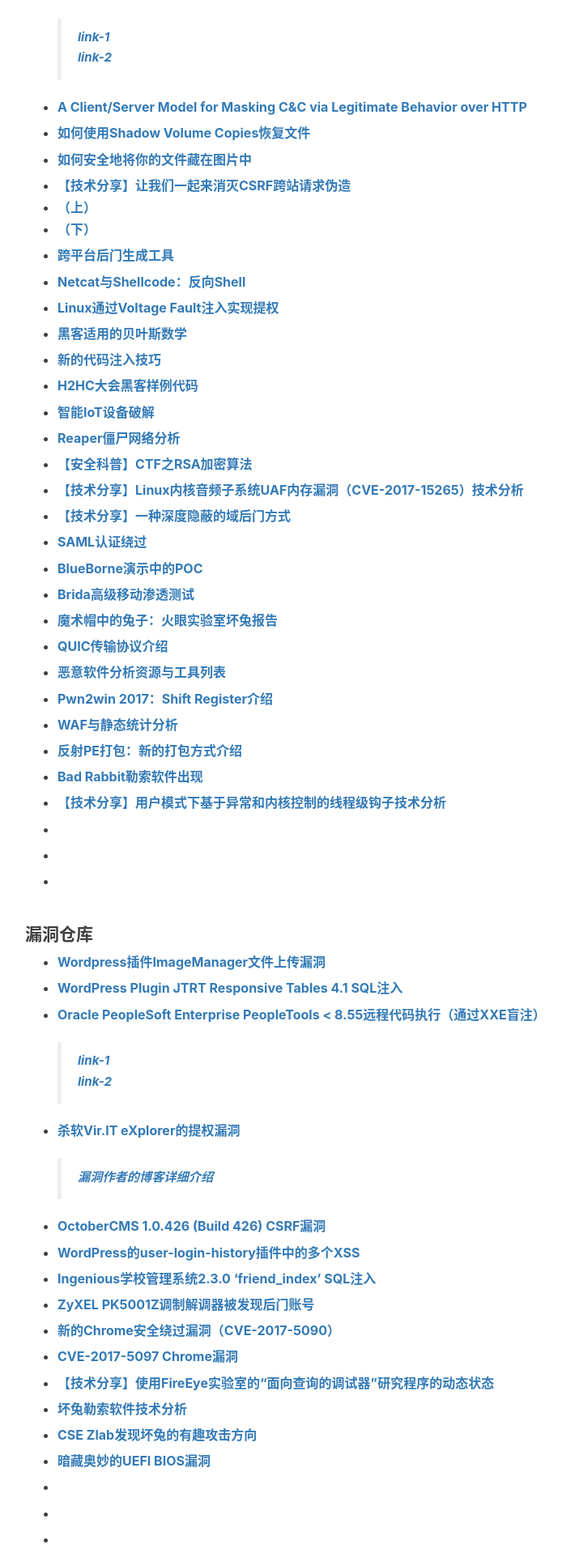
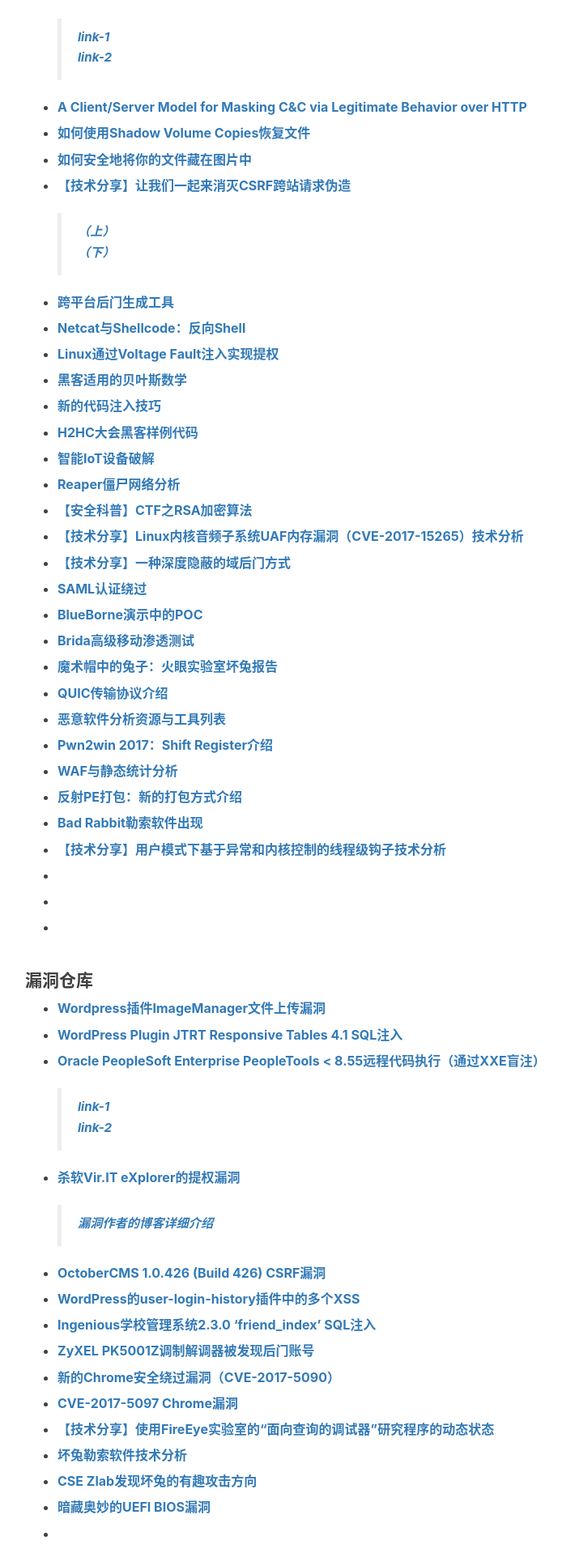
Before and after one commit to flankeraptor/flankeraptor.github.io, a Jekyll site: the page built from _posts/2017-11-07-01-20171107-安全态势.md, in a window 1280 px wide. Shown: the part 3372-5290 px from the top of the page at 81% size, without its empty margins (234-928 px from the left). Built offline with Jekyll 4.4.1, drawn with Linux system fonts in a browser that asks for light colours; nearby versions of some CDN libraries; comment, search, counter and statistics services are not loaded.

```diff
--- a/_posts/2017-11-07-01-20171107-安全态势.md
+++ b/_posts/2017-11-07-01-20171107-安全态势.md
@@ -145,8 +145,8 @@ tags:
 - **[如何安全地将你的文件藏在图片中](http://hackingnewstutorials.com/how-to-safely-hide-your-files-and-folders-inside-images/)**
 
 - **[【技术分享】让我们一起来消灭CSRF跨站请求伪造](http://www.example.com)**
-- **[ （上） ](http://bobao.360.cn/learning/detail/4602.html)**
-- **[ （下） ](http://bobao.360.cn/learning/detail/4618.html)**
+    > **[ （上） ](http://bobao.360.cn/learning/detail/4602.html)**
+    > **[ （下） ](http://bobao.360.cn/learning/detail/4618.html)**
 
 - **[跨平台后门生成工具](https://github.com/Souhardya/Zerodoor)**
 
```
